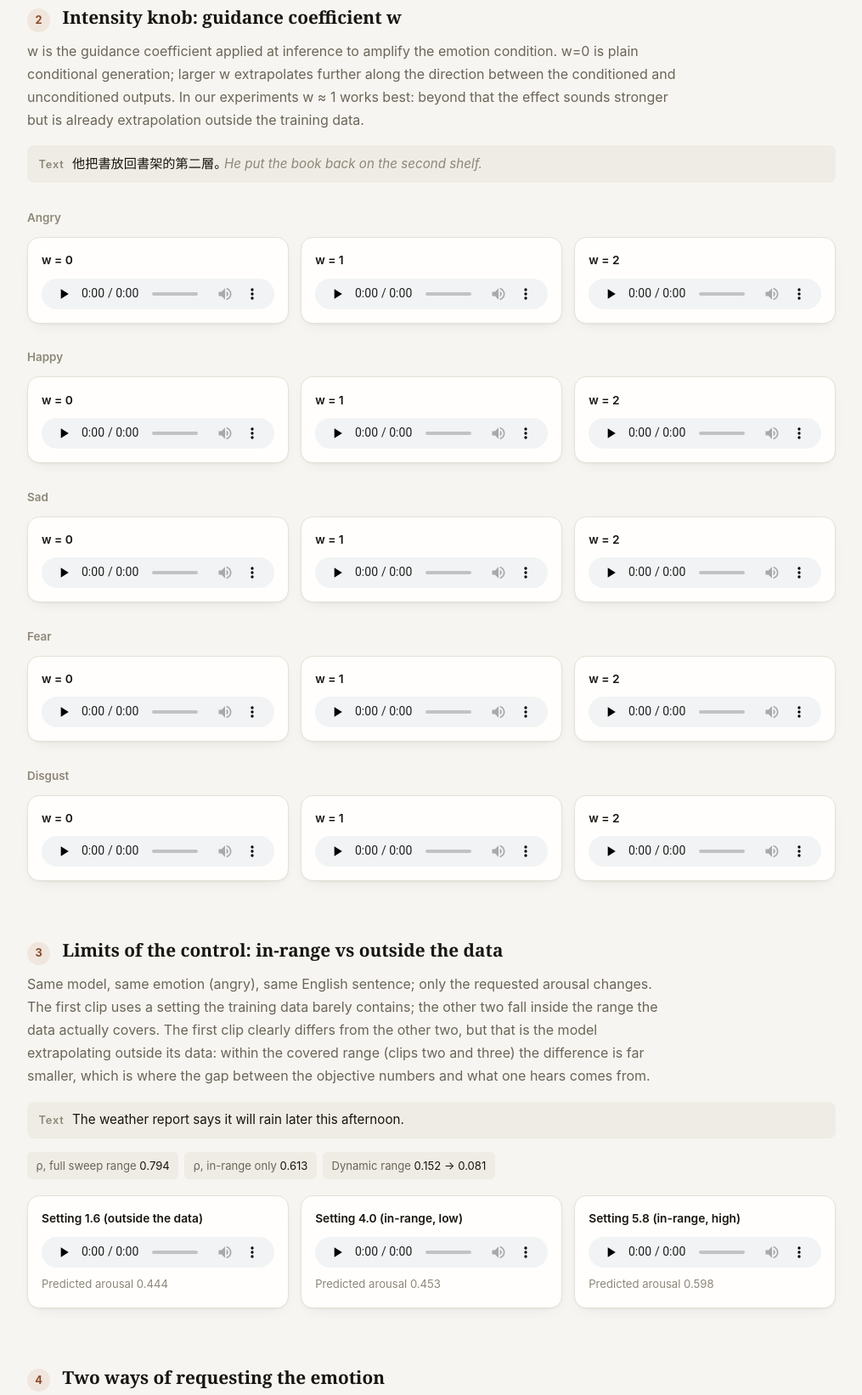
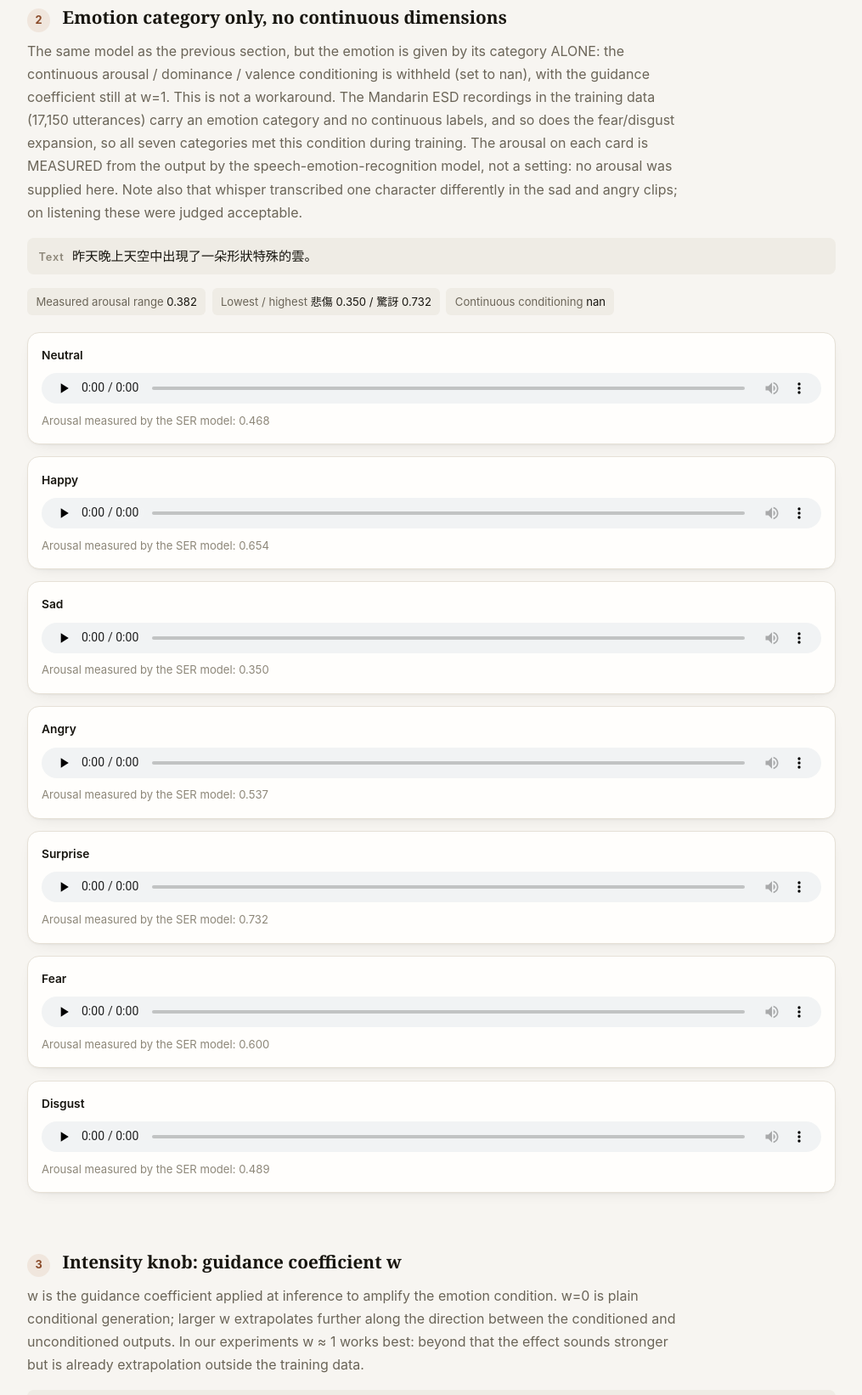
Before and after one commit to AChunFish/thesis-defense-demo, a plain HTML site: page docs/index.html in a window 1280 px wide. Shown: the part 927-2569 px from the top of the page at 85% size, without its empty margins (132-1147 px from the left). Drawn offline with Linux system fonts and the light colour scheme.

Commit message:
Add emotion-category-only section

```diff
--- a/docs/index.html
+++ b/docs/index.html
@@ -83,7 +83,7 @@ a:focus-visible,audio:focus-visible,button:focus-visible{outline:2px solid var(-
 <h1><span class="zh">情緒可控的語音合成：<br>類別、強度，與控制的邊界</span><span class="en">Controllable emotional speech synthesis:<br>category, intensity, and the limits of control</span></h1>
 <p class="lede"><span class="zh">以 CosyVoice 2 為基礎模型，於語言模型輸入端加入情緒類別與連續情緒維度（激發度、支配度、愉悅度）條件，並以條件丟棄與無分類器引導放大條件訊號。</span><span class="en">Built on CosyVoice 2: an emotion-category embedding and continuous emotion dimensions (arousal, dominance, valence) are added at the language-model input, and the conditioning signal is amplified with condition dropout and classifier-free guidance.</span></p>
 <ul class="meta"><li><span class="zh">七類情緒</span><span class="en">Seven emotions</span></li><li><span class="zh">強度以引導係數 w 調整</span><span class="en">Intensity via guidance coefficient w</span></li><li><span class="zh">中文與英文</span><span class="en">Mandarin and English</span></li></ul></header>
-<nav><ol><li><a href="#emotions"><span class="zh">七類情緒</span><span class="en">Seven emotions</span></a></li><li><a href="#intensity"><span class="zh">強度旋鈕</span><span class="en">Intensity knob</span></a></li><li><a href="#support"><span class="zh">控制範圍的但書</span><span class="en">Limits of the control</span></a></li><li><a href="#instruct"><span class="zh">文字指令</span><span class="en">Text instruction</span></a></li><li><a href="#baseline"><span class="zh">原版模型的指令模式</span><span class="en">Off-the-shelf instruct mode</span></a></li><li><a href="#cer"><span class="zh">中文可懂度</span><span class="en">Mandarin intelligibility</span></a></li><li><a href="#steering"><span class="zh">表徵方向注入</span><span class="en">Activation steering</span></a></li></ol></nav>
+<nav><ol><li><a href="#emotions"><span class="zh">七類情緒</span><span class="en">Seven emotions</span></a></li><li><a href="#emoid"><span class="zh">只給情緒類別</span><span class="en">Category only</span></a></li><li><a href="#intensity"><span class="zh">強度旋鈕</span><span class="en">Intensity knob</span></a></li><li><a href="#support"><span class="zh">控制範圍的但書</span><span class="en">Limits of the control</span></a></li><li><a href="#instruct"><span class="zh">文字指令</span><span class="en">Text instruction</span></a></li><li><a href="#baseline"><span class="zh">原版模型的指令模式</span><span class="en">Off-the-shelf instruct mode</span></a></li><li><a href="#cer"><span class="zh">中文可懂度</span><span class="en">Mandarin intelligibility</span></a></li><li><a href="#steering"><span class="zh">表徵方向注入</span><span class="en">Activation steering</span></a></li></ol></nav>
 <section id="emotions">
 <div class="sec-head"><span class="num">1</span><h2><span class="zh">七類情緒</span><span class="en">Seven emotions</span></h2></div>
 <p class="shared-text"><b><span class="zh">文本</span><span class="en">Text</span></b>他把書放回書架的第二層。<span class="en gloss"> He put the book back on the second shelf.</span></p>
@@ -118,8 +118,51 @@ a:focus-visible,audio:focus-visible,button:focus-visible{outline:2px solid var(-
 </div>
 </div>
 </section>
+<section id="emoid">
+<div class="sec-head"><span class="num">2</span><h2><span class="zh">只給情緒類別，不給連續維度</span><span class="en">Emotion category only, no continuous dimensions</span></h2></div>
+<p class="lead"><span class="zh">與上一區同一個模型，但情緒僅由情緒類別下達，不另給連續維度：激發度／支配度／愉悅度三維條件完全不給（填 nan），引導係數仍為 w=1。這不是權宜之計——訓練資料中的中文 ESD 真人語料（17,150 句）本來就是只有情緒類別、沒有連續標註，恐懼與厭惡的擴充語料亦然，因此七個類別在訓練時都見過這個條件。卡片上的激發度是情緒辨識模型聽合成結果回標的量測值，不是輸入設定——因為此處並沒有輸入任何激發度。另註：whisper 在悲傷與憤怒兩段各標出一個字的差異（「天空」→「青空」、「雲」→「圓」），試聽判斷為可接受。</span><span class="en">The same model as the previous section, but the emotion is given by its category ALONE: the continuous arousal / dominance / valence conditioning is withheld (set to nan), with the guidance coefficient still at w=1. This is not a workaround. The Mandarin ESD recordings in the training data (17,150 utterances) carry an emotion category and no continuous labels, and so does the fear/disgust expansion, so all seven categories met this condition during training. The arousal on each card is MEASURED from the output by the speech-emotion-recognition model, not a setting: no arousal was supplied here. Note also that whisper transcribed one character differently in the sad and angry clips; on listening these were judged acceptable.</span></p>
+<p class="shared-text"><b><span class="zh">文本</span><span class="en">Text</span></b>昨天晚上天空中出現了一朵形狀特殊的雲。</p>
+<ul class="stats"><li><span><span class="zh">激發度全距（回標）</span><span class="en">Measured arousal range</span></span> 0.382</li><li><span><span class="zh">最低／最高</span><span class="en">Lowest / highest</span></span> 悲傷 0.350 / 驚訝 0.732</li><li><span><span class="zh">連續維度條件</span><span class="en">Continuous conditioning</span></span> nan</li></ul>
+<div class="grid cols-4">
+<div class="card">
+<span class="cond"><span class="zh">中性</span><span class="en">Neutral</span></span>
+<audio controls preload="none" src="audio/emoid_00.mp3"></audio>
+<p class="note"><span class="zh">情緒辨識模型回標激發度 0.468</span><span class="en">Arousal measured by the SER model: 0.468</span></p>
+</div>
+<div class="card">
+<span class="cond"><span class="zh">快樂</span><span class="en">Happy</span></span>
+<audio controls preload="none" src="audio/emoid_01.mp3"></audio>
+<p class="note"><span class="zh">情緒辨識模型回標激發度 0.654</span><span class="en">Arousal measured by the SER model: 0.654</span></p>
+</div>
+<div class="card">
+<span class="cond"><span class="zh">悲傷</span><span class="en">Sad</span></span>
+<audio controls preload="none" src="audio/emoid_02.mp3"></audio>
+<p class="note"><span class="zh">情緒辨識模型回標激發度 0.350</span><span class="en">Arousal measured by the SER model: 0.350</span></p>
+</div>
+<div class="card">
+<span class="cond"><span class="zh">憤怒</span><span class="en">Angry</span></span>
+<audio controls preload="none" src="audio/emoid_03.mp3"></audio>
+<p class="note"><span class="zh">情緒辨識模型回標激發度 0.537</span><span class="en">Arousal measured by the SER model: 0.537</span></p>
+</div>
+<div class="card">
+<span class="cond"><span class="zh">驚訝</span><span class="en">Surprise</span></span>
+<audio controls preload="none" src="audio/emoid_04.mp3"></audio>
+<p class="note"><span class="zh">情緒辨識模型回標激發度 0.732</span><span class="en">Arousal measured by the SER model: 0.732</span></p>
+</div>
+<div class="card">
+<span class="cond"><span class="zh">恐懼</span><span class="en">Fear</span></span>
+<audio controls preload="none" src="audio/emoid_05.mp3"></audio>
+<p class="note"><span class="zh">情緒辨識模型回標激發度 0.600</span><span class="en">Arousal measured by the SER model: 0.600</span></p>
+</div>
+<div class="card">
+<span class="cond"><span class="zh">厭惡</span><span class="en">Disgust</span></span>
+<audio controls preload="none" src="audio/emoid_06.mp3"></audio>
+<p class="note"><span class="zh">情緒辨識模型回標激發度 0.489</span><span class="en">Arousal measured by the SER model: 0.489</span></p>
+</div>
+</div>
+</section>
 <section id="intensity">
-<div class="sec-head"><span class="num">2</span><h2><span class="zh">強度旋鈕：引導係數 w</span><span class="en">Intensity knob: guidance coefficient w</span></h2></div>
+<div class="sec-head"><span class="num">3</span><h2><span class="zh">強度旋鈕：引導係數 w</span><span class="en">Intensity knob: guidance coefficient w</span></h2></div>
 <p class="lead"><span class="zh">w 為推論時的引導係數，用來放大情緒條件的影響：w=0 即一般的條件式生成，w 越大，模型越往「有情緒條件」與「無情緒條件」之間的差異方向外推。實驗中以 w ≈ 1 表現最佳，再往上雖然聽感更誇張，卻已是分佈外的外插。</span><span class="en">w is the guidance coefficient applied at inference to amplify the emotion condition. w=0 is plain conditional generation; larger w extrapolates further along the direction between the conditioned and unconditioned outputs. In our experiments w ≈ 1 works best: beyond that the effect sounds stronger but is already extrapolation outside the training data.</span></p>
 <p class="shared-text"><b><span class="zh">文本</span><span class="en">Text</span></b>他把書放回書架的第二層。<span class="en gloss"> He put the book back on the second shelf.</span></p>
 <div class="grid cols-3">
@@ -191,7 +234,7 @@ a:focus-visible,audio:focus-visible,button:focus-visible{outline:2px solid var(-
 </div>
 </section>
 <section id="support">
-<div class="sec-head"><span class="num">3</span><h2><span class="zh">控制範圍的但書：資料範圍內與分佈外</span><span class="en">Limits of the control: in-range vs outside the data</span></h2></div>
+<div class="sec-head"><span class="num">4</span><h2><span class="zh">控制範圍的但書：資料範圍內與分佈外</span><span class="en">Limits of the control: in-range vs outside the data</span></h2></div>
 <p class="lead"><span class="zh">同一模型、同一情緒（憤怒）、同一句英文文本，僅改變所指定的激發度。第一格是訓練資料幾乎未出現的極端設定，其餘兩格落在訓練資料實際涵蓋的範圍內。第一格與其餘兩格的差異明顯，但那是模型在分佈外的外插行為；資料範圍內（第二、三格）的差異小得多——這正是客觀數值與聽感之間落差的來源。</span><span class="en">Same model, same emotion (angry), same English sentence; only the requested arousal changes. The first clip uses a setting the training data barely contains; the other two fall inside the range the data actually covers. The first clip clearly differs from the other two, but that is the model extrapolating outside its data: within the covered range (clips two and three) the difference is far smaller, which is where the gap between the objective numbers and what one hears comes from.</span></p>
 <p class="shared-text"><b><span class="zh">文本</span><span class="en">Text</span></b>The weather report says it will rain later this afternoon.</p>
 <ul class="stats"><li><span><span class="zh">完整掃描範圍 ρ</span><span class="en">ρ, full sweep range</span></span> 0.794</li><li><span><span class="zh">僅資料範圍內 ρ</span><span class="en">ρ, in-range only</span></span> 0.613</li><li><span><span class="zh">動態範圍</span><span class="en">Dynamic range</span></span> 0.152 → 0.081</li></ul>
@@ -214,7 +257,7 @@ a:focus-visible,audio:focus-visible,button:focus-visible{outline:2px solid var(-
 </div>
 </section>
 <section id="instruct">
-<div class="sec-head"><span class="num">4</span><h2><span class="zh">兩種下達情緒的方式</span><span class="en">Two ways of requesting the emotion</span></h2></div>
+<div class="sec-head"><span class="num">5</span><h2><span class="zh">兩種下達情緒的方式</span><span class="en">Two ways of requesting the emotion</span></h2></div>
 <p class="lead"><span class="zh">右欄來自第二個模型：同樣以 CosyVoice 2 為基礎，但不給 ADV 向量、也沒有引導係數，情緒只由一句固定的模板指定（generate a {emotion} version of the following sentence），以 19,854 句純中文資料微調。左欄是前兩區那個模型在 w=1 的輸出，兩欄同句、同語者、同隨機種子。以八句語意中性的文本量測：文字指令下，換情緒造成的激發度差異（標準差 0.063）大於換句子造成的差異（0.051）；ADV 條件在 w=1 則相反（0.033 對 0.046），也就是換情緒的效果比換句子還小。文字指令在預設狀態下的情緒分離度，相當於 ADV 條件推到 w=2——而後者已是分佈外的外插。</span><span class="en">The right-hand column comes from a second model, also built on CosyVoice 2, but given no ADV vector and no guidance coefficient: the emotion is carried by a fixed template (generate a {emotion} version of the following sentence) and nothing else, fine-tuned on 19,854 Mandarin-only utterances. The left-hand column is the model from the previous two sections at w=1. Same sentence, same speaker prompt, same random seed. Measured over eight semantically neutral sentences: with the text instruction, changing the emotion moves arousal more (SD 0.063) than changing the sentence does (0.051); with ADV conditioning at w=1 the reverse holds (0.033 vs 0.046) -- the emotion matters less than the sentence. The text instruction reaches, with no knob at all, the separation that ADV conditioning needs w=2 to reach, and w=2 is already extrapolation outside the training data.</span></p>
 <p class="shared-text"><b><span class="zh">文本</span><span class="en">Text</span></b>他把書放回書架的第二層。<span class="en gloss"> He put the book back on the second shelf.</span></p>
 <ul class="stats"><li><span><span class="zh">情緒間激發度標準差</span><span class="en">Between-emotion arousal SD</span></span> 0.033 (w=1) → 0.063</li><li><span><span class="zh">同一情緒換句子</span><span class="en">Same emotion, different sentence</span></span> 0.046 → 0.051</li><li><span><span class="zh">純中文訓練資料</span><span class="en">Mandarin-only training data</span></span> 19,854</li></ul>
@@ -285,7 +328,7 @@ a:focus-visible,audio:focus-visible,button:focus-visible{outline:2px solid var(-
 </div>
 </section>
 <section id="baseline">
-<div class="sec-head"><span class="num">5</span><h2><span class="zh">對照：原版模型的指令模式</span><span class="en">Baseline: instruct mode on the un-fine-tuned model</span></h2></div>
+<div class="sec-head"><span class="num">6</span><h2><span class="zh">對照：原版模型的指令模式</span><span class="en">Baseline: instruct mode on the un-fine-tuned model</span></h2></div>
 <p class="lead"><span class="zh">未經本研究任何微調的原版 CosyVoice 2，只用一句自然語言描述情緒。文本、語者提示、隨機種子與前面各區相同，可直接對比。同一模型的中性錨點預測激發度為 0.549，可作為「這句指令加了多少情緒」的零點。注意原版模型沒有強度旋鈕：加強句只是換措辭，無法連續調整。</span><span class="en">The original CosyVoice 2, with none of this study&#x27;s fine-tuning, given only a natural-language description of the emotion. Sentence, speaker prompt and random seed match the other sections, so the clips are directly comparable. The same model&#x27;s neutral anchor reads 0.549, the zero point for how much emotion the instruction actually added. Note that this model has no intensity knob: the stronger wording is a different phrase, not a continuous setting.</span></p>
 <p class="shared-text"><b><span class="zh">文本</span><span class="en">Text</span></b>他把書放回書架的第二層<span class="en gloss"> He put the book back on the second shelf.</span></p>
 <div class="grid cols-3">
@@ -324,7 +367,7 @@ a:focus-visible,audio:focus-visible,button:focus-visible{outline:2px solid var(-
 </div>
 </section>
 <section id="cer">
-<div class="sec-head"><span class="num">6</span><h2><span class="zh">資料擴充前後的中文可懂度</span><span class="en">Mandarin intelligibility, before and after data expansion</span></h2></div>
+<div class="sec-head"><span class="num">7</span><h2><span class="zh">資料擴充前後的中文可懂度</span><span class="en">Mandarin intelligibility, before and after data expansion</span></h2></div>
 <p class="lead"><span class="zh">擴充前的模型在中文上有明顯的遺忘現象，約四分之一的句子被合成為與文本無關的內容；擴充後幾乎消失。每格附上以 Whisper large-v2 轉寫所得的字元錯誤率與辨識結果。</span><span class="en">Before the expansion the model had clearly forgotten Mandarin: about a quarter of the sentences came out as content unrelated to the input text. Each cell shows the character error rate and the transcript from Whisper large-v2.</span></p>
 <p class="shared-text"><b><span class="zh">文本</span><span class="en">Text</span></b>昨天晚上下了好大的雨還打雷。<span class="en gloss"> It rained heavily last night, with thunder.</span></p>
 <ul class="stats"><li><span><span class="zh">平均字元錯誤率</span><span class="en">Mean CER</span></span> 0.32–0.39 → ≤ 0.03</li><li><span><span class="zh">崩壞句數</span><span class="en">Broken sentences</span></span> 31–39 / 135 → 0–1 / 135</li></ul>
@@ -365,7 +408,7 @@ a:focus-visible,audio:focus-visible,button:focus-visible{outline:2px solid var(-
 </div>
 </section>
 <section id="steering">
-<div class="sec-head"><span class="num">7</span><h2><span class="zh">未微調模型上的表徵方向注入</span><span class="en">Activation steering on the un-fine-tuned model</span></h2></div>
+<div class="sec-head"><span class="num">8</span><h2><span class="zh">未微調模型上的表徵方向注入</span><span class="en">Activation steering on the un-fine-tuned model</span></h2></div>
 <p class="lead"><span class="zh">不更新任何權重，於語言模型第 16 層的連續表徵加上一個激發度方向，強度為 α。此為分析章節所用的聽測刺激。</span><span class="en">No weights are updated: an arousal direction, scaled by α, is added to the continuous representation at layer 16 of the language model. These are the listening-test stimuli used in the analysis chapter.</span></p>
 <div class="grid cols-3">
 <p class="rowlab"><span class="zh">英文</span><span class="en">English</span><span class="t">The library added several new titles to its shelves.</span></p>
```
Also changed, not shown: docs/manifest.csv (+7 -0 lines), 7 other files.
